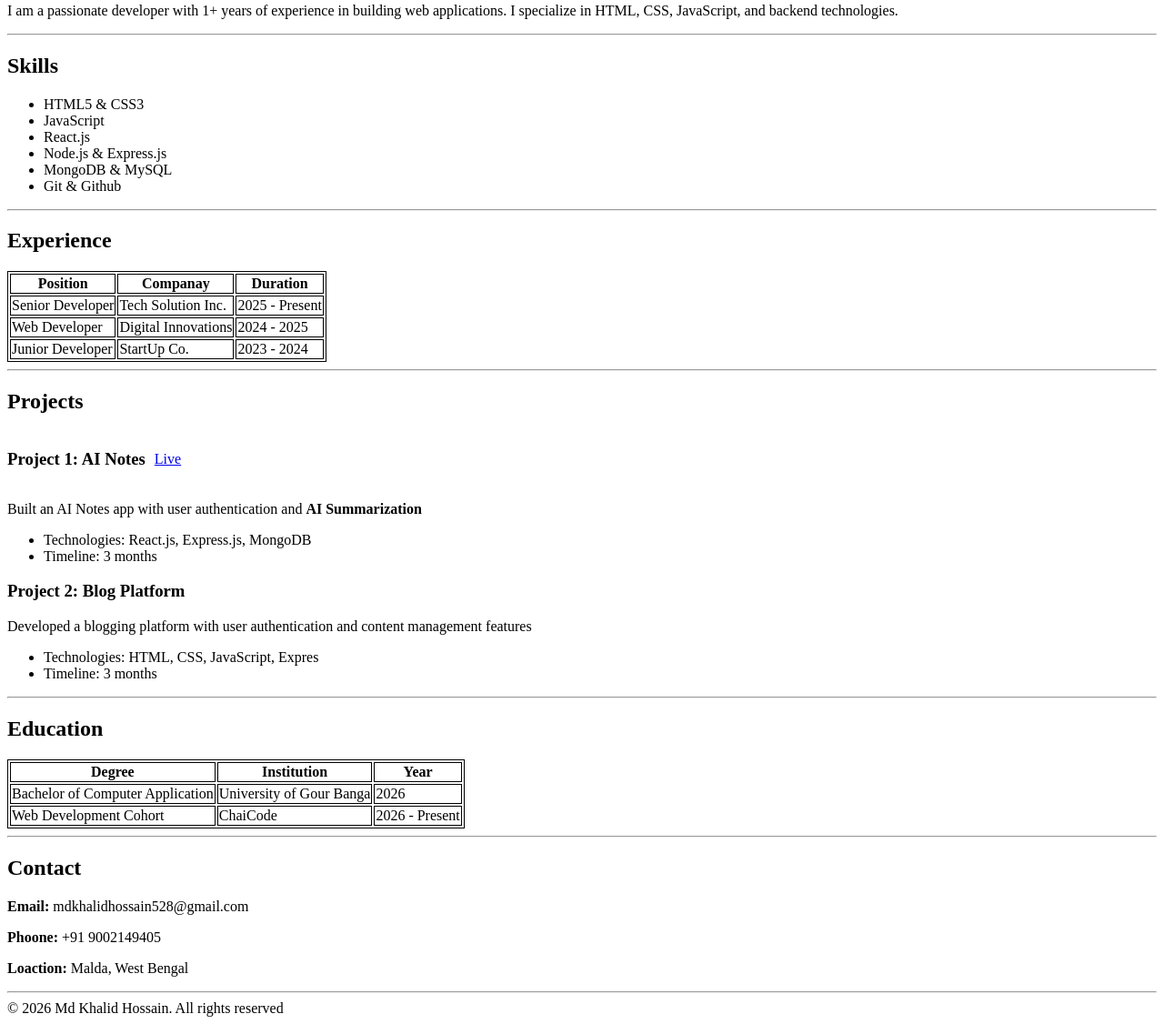
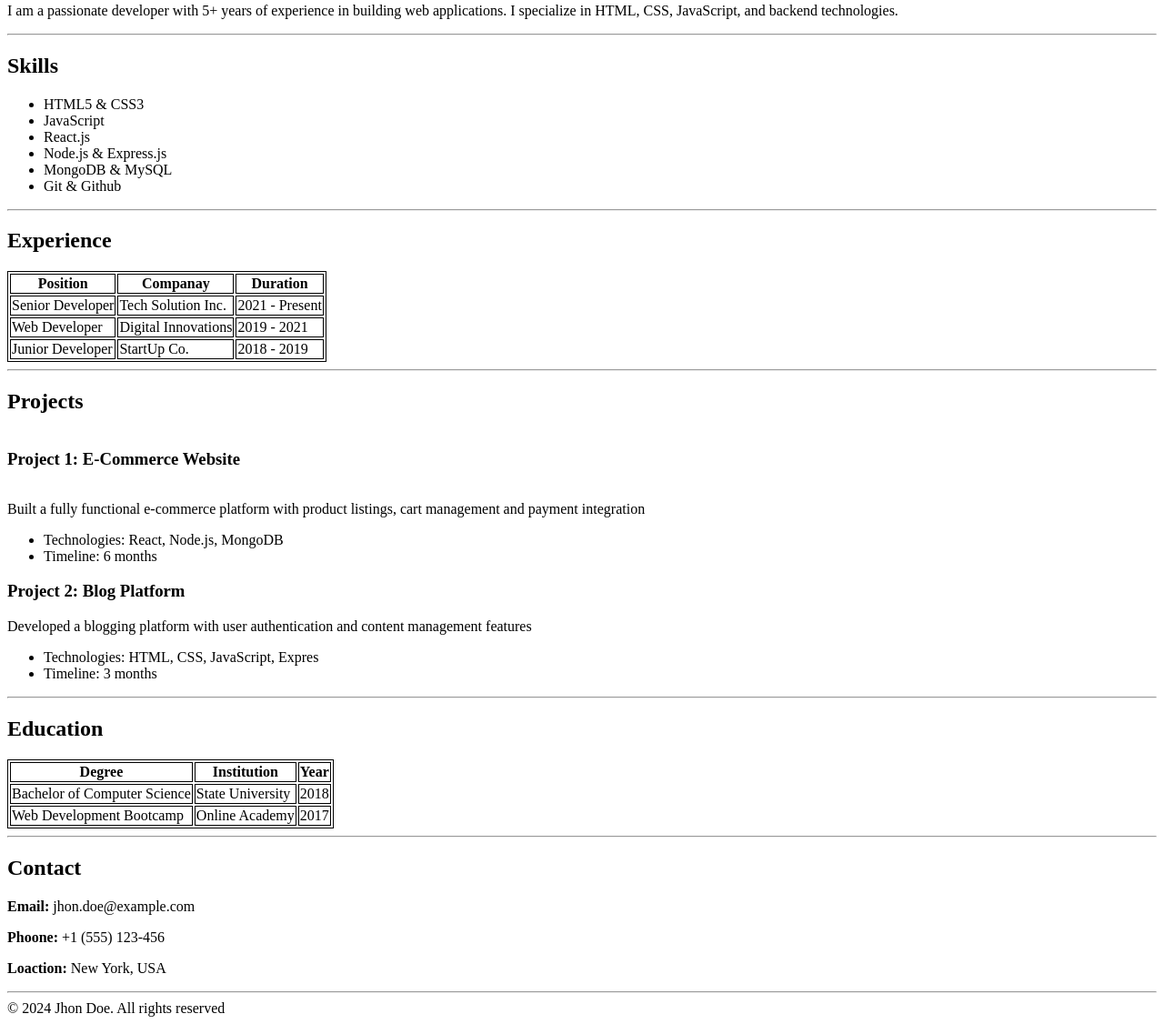
Before and after one commit to MDK528/resume, a plain HTML site: page index.html in a window 1280 px wide. Shown: the part 182-1308 px from the top of the page at 91% size. Drawn offline with Linux system fonts and the light colour scheme.

Commit message:
update resume details: change name, experience, projects, and contact information

```diff
--- a/index.html
+++ b/index.html
@@ -7,14 +7,14 @@
 </head>
 <body>
     <header>
-        <h1>Md Khalid Hossain</h1>
+        <h1>Jhon Doe</h1>
         <p>Full Stack Developer | Web Designer | Tech Enthusiast</p>
     </header>
     <hr style="height: 2px; background: #000;">
     <main>
         <section>
             <h2>About Me</h2>
-            <p>I am a passionate developer with 1+ years of experience in building web applications. I specialize in HTML, CSS, JavaScript, and backend technologies.</p>
+            <p>I am a passionate developer with 5+ years of experience in building web applications. I specialize in HTML, CSS, JavaScript, and backend technologies.</p>
         </section>
         <hr>
         <section>
@@ -45,17 +45,17 @@
                         <tr>
                             <td  style="border: 1px solid #000;">Senior Developer</td>
                             <td  style="border: 1px solid #000;">Tech Solution Inc.</td>
-                            <td  style="border: 1px solid #000;">2025 - Present</td>
+                            <td  style="border: 1px solid #000;">2021 - Present</td>
                         </tr>
                         <tr>
                             <td  style="border: 1px solid #000;">Web Developer</td>
                             <td  style="border: 1px solid #000;">Digital Innovations</td>
-                            <td  style="border: 1px solid #000;">2024 - 2025</td>
+                            <td  style="border: 1px solid #000;">2019 - 2021</td>
                         </tr>
                         <tr>
                             <td  style="border: 1px solid #000;">Junior Developer</td>
                             <td  style="border: 1px solid #000;">StartUp Co.</td>
-                            <td  style="border: 1px solid #000;">2023 - 2024</td>
+                            <td  style="border: 1px solid #000;">2018 - 2019</td>
                         </tr>
                 </table>
             </div>
@@ -65,14 +65,13 @@
             <h2>Projects</h2>
             <div>
                 <div style="display: flex; align-items: center; gap: 10px;">
-                    <h3>Project 1: AI Notes</h3>
-                    <a target="_blank" href="https://fullstack-notes-app-phi.vercel.app/">Live</a>
+                    <h3>Project 1: E-Commerce Website</h3>
                 </div>
 
-                <p>Built an AI Notes app with user authentication and <b>AI Summarization</b></p>
+                <p>Built a fully functional e-commerce platform with product listings, cart management and payment integration</p>
                 <ul>
-                    <li>Technologies: React.js, Express.js, MongoDB</li>
-                    <li>Timeline: 3 months</li>
+                    <li>Technologies: React, Node.js, MongoDB</li>
+                    <li>Timeline: 6 months</li>
                 </ul>
             </div>
 
@@ -97,14 +96,14 @@
                         </tr>
                     </thead>
                         <tr>
-                            <td  style="border: 1px solid #000;">Bachelor of Computer Application</td>
-                            <td  style="border: 1px solid #000;">University of Gour Banga</td>
-                            <td  style="border: 1px solid #000;">2026</td>
+                            <td  style="border: 1px solid #000;">Bachelor of Computer Science</td>
+                            <td  style="border: 1px solid #000;">State University</td>
+                            <td  style="border: 1px solid #000;">2018</td>
                         </tr>
                         <tr>
-                            <td  style="border: 1px solid #000;">Web Development Cohort</td>
-                            <td  style="border: 1px solid #000;">ChaiCode</td>
-                            <td  style="border: 1px solid #000;">2026 - Present</td>
+                            <td  style="border: 1px solid #000;">Web Development Bootcamp</td>
+                            <td  style="border: 1px solid #000;">Online Academy</td>
+                            <td  style="border: 1px solid #000;">2017</td>
                         </tr>
             </table>
         </section>
@@ -113,13 +112,13 @@
             <h2>Contact</h2>
             <div>
                 <p>
-                    <b>Email:</b> mdkhalidhossain528@gmail.com
+                    <b>Email:</b> jhon.doe@example.com
                 </p>
                 <p>
-                    <b>Phoone:</b> +91 9002149405
+                    <b>Phoone:</b> +1 (555) 123-456
                 </p>
                 <p>
-                    <b>Loaction:</b> Malda, West Bengal
+                    <b>Loaction:</b> New York, USA
                 </p>
             </div>
         </section>
@@ -128,7 +127,7 @@
 
     <footer>
         <div>
-            &copy; 2026 Md Khalid Hossain. All rights reserved
+            &copy; 2024 Jhon Doe. All rights reserved
         </div>
     </footer>
 
```
